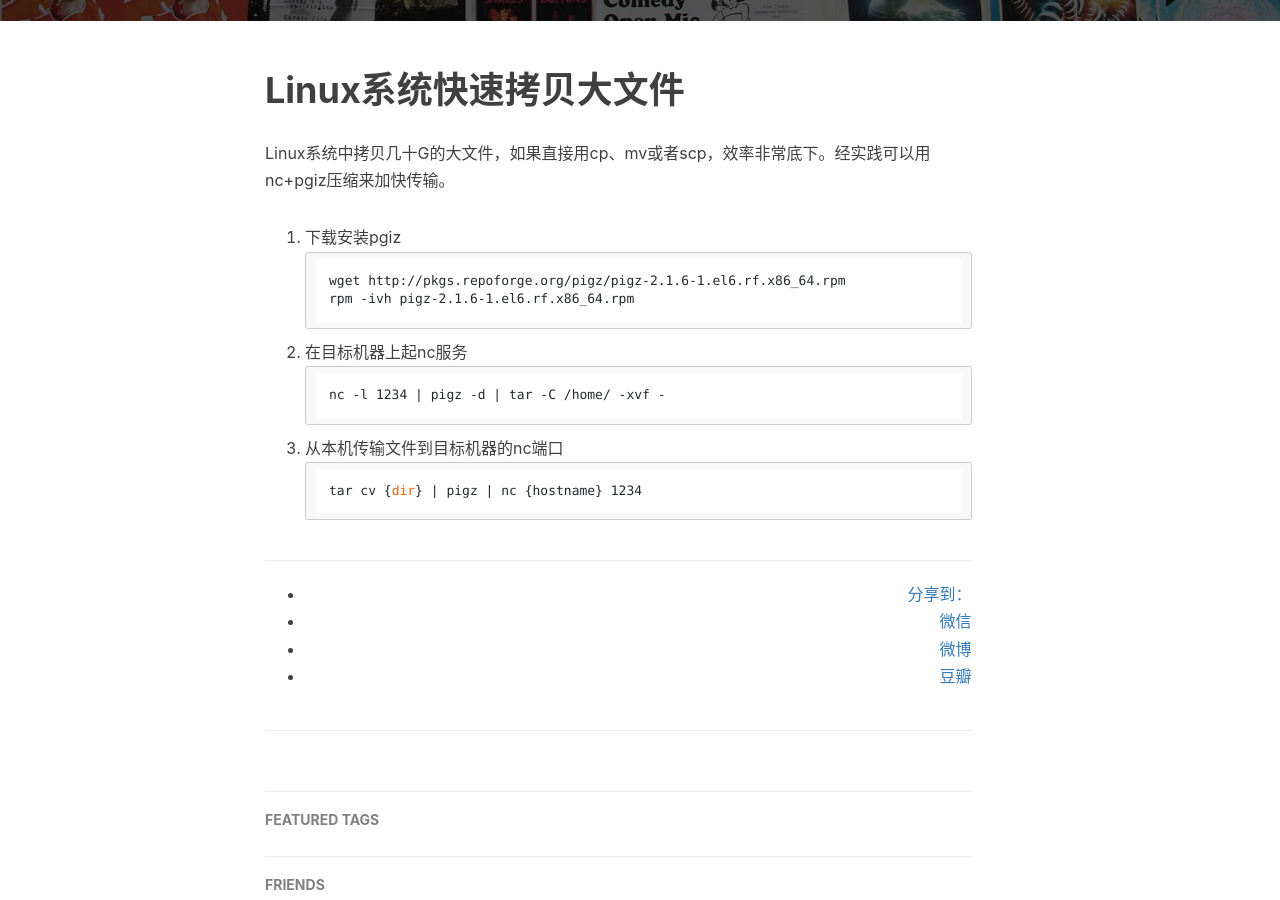
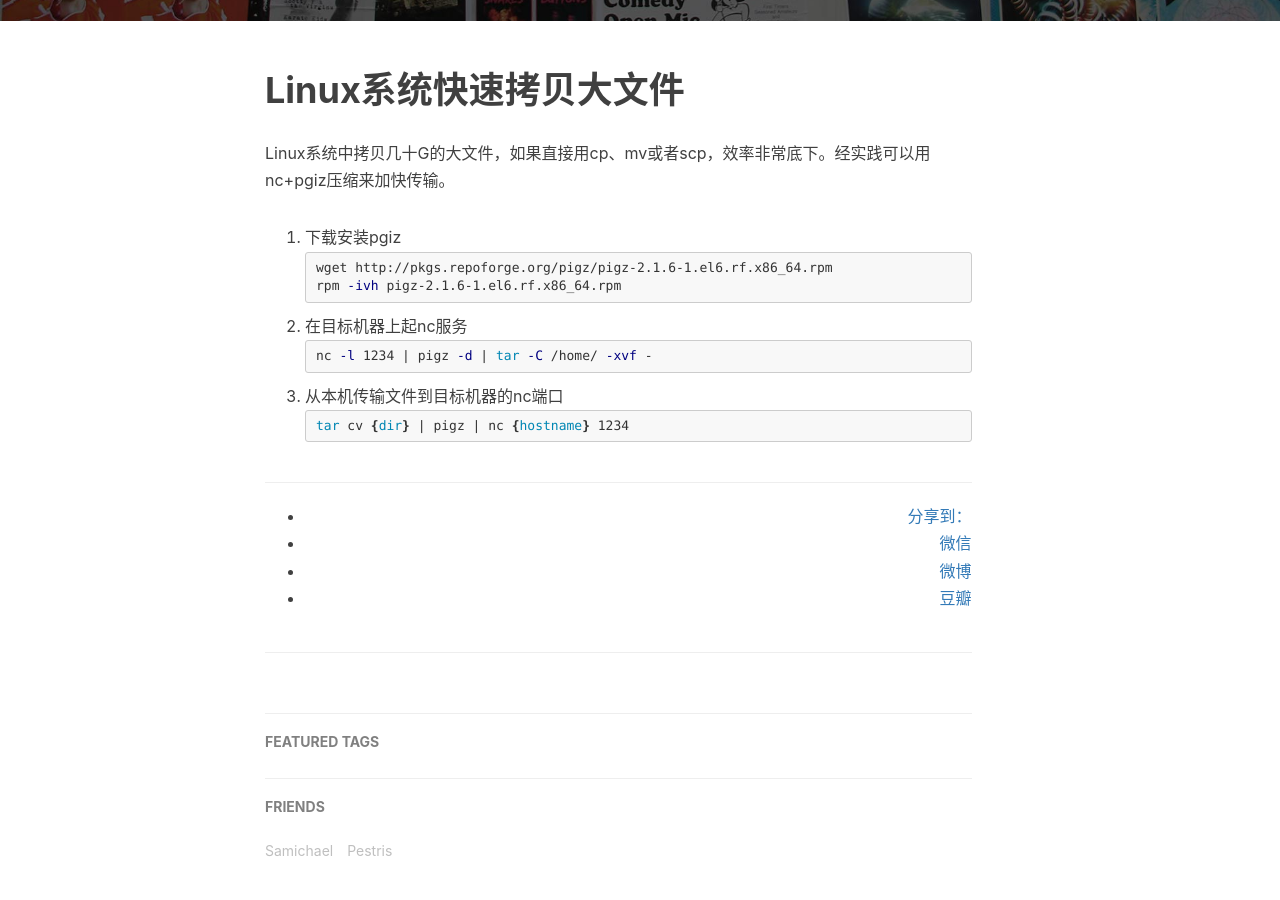
Before and after one commit to hznanhai/hznanhai.github.io, a Jekyll site: the page built from _posts/2016-06-21-copy-large-file-in-linux.md, in a window 1280 px wide and 900 px high, scrolled down 436 px. Built offline with Jekyll 4.4.1, drawn with Linux system fonts in a browser that asks for light colours; nearby versions of some CDN libraries; comment, search, counter and statistics services are not loaded.

Commit message:
Refine hightlight

````diff
--- a/_includes/footer.html
+++ b/_includes/footer.html
@@ -122,7 +119,6 @@
         })
     }
 </script>
-<link href="http://cdn.bootcss.com/highlight.js/8.6/styles/github.min.css" rel="stylesheet">
 
 <!--fastClick.js -->
 <script>
--- a/_posts/2016-06-21-copy-large-file-in-linux.md
+++ b/_posts/2016-06-21-copy-large-file-in-linux.md
@@ -13,17 +13,17 @@
 Linux系统中拷贝几十G的大文件，如果直接用cp、mv或者scp，效率非常底下。经实践可以用nc+pgiz压缩来加快传输。
 
 1. 下载安装pgiz
-~~~bash
+```bash
 wget http://pkgs.repoforge.org/pigz/pigz-2.1.6-1.el6.rf.x86_64.rpm
 rpm -ivh pigz-2.1.6-1.el6.rf.x86_64.rpm
-~~~
+```
 
 2. 在目标机器上起nc服务
-~~~bash
+```bash
 nc -l 1234 | pigz -d | tar -C /home/ -xvf -
-~~~
+```
 
 3. 从本机传输文件到目标机器的nc端口
-~~~bash
+```bash
 tar cv {dir} | pigz | nc {hostname} 1234
-~~~
+```
````
Also changed, not shown: other parts of _includes/footer.html (+0 -3 lines).
